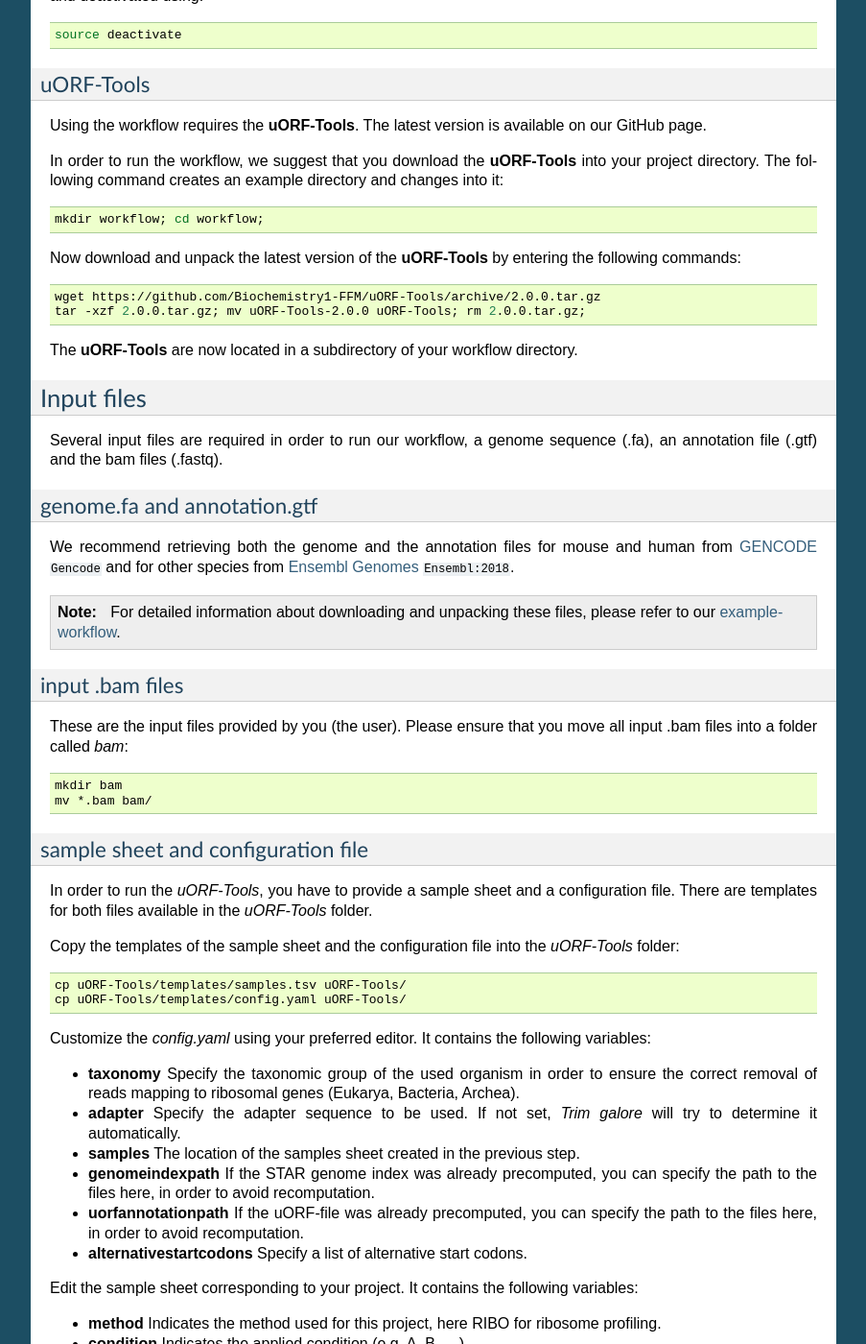
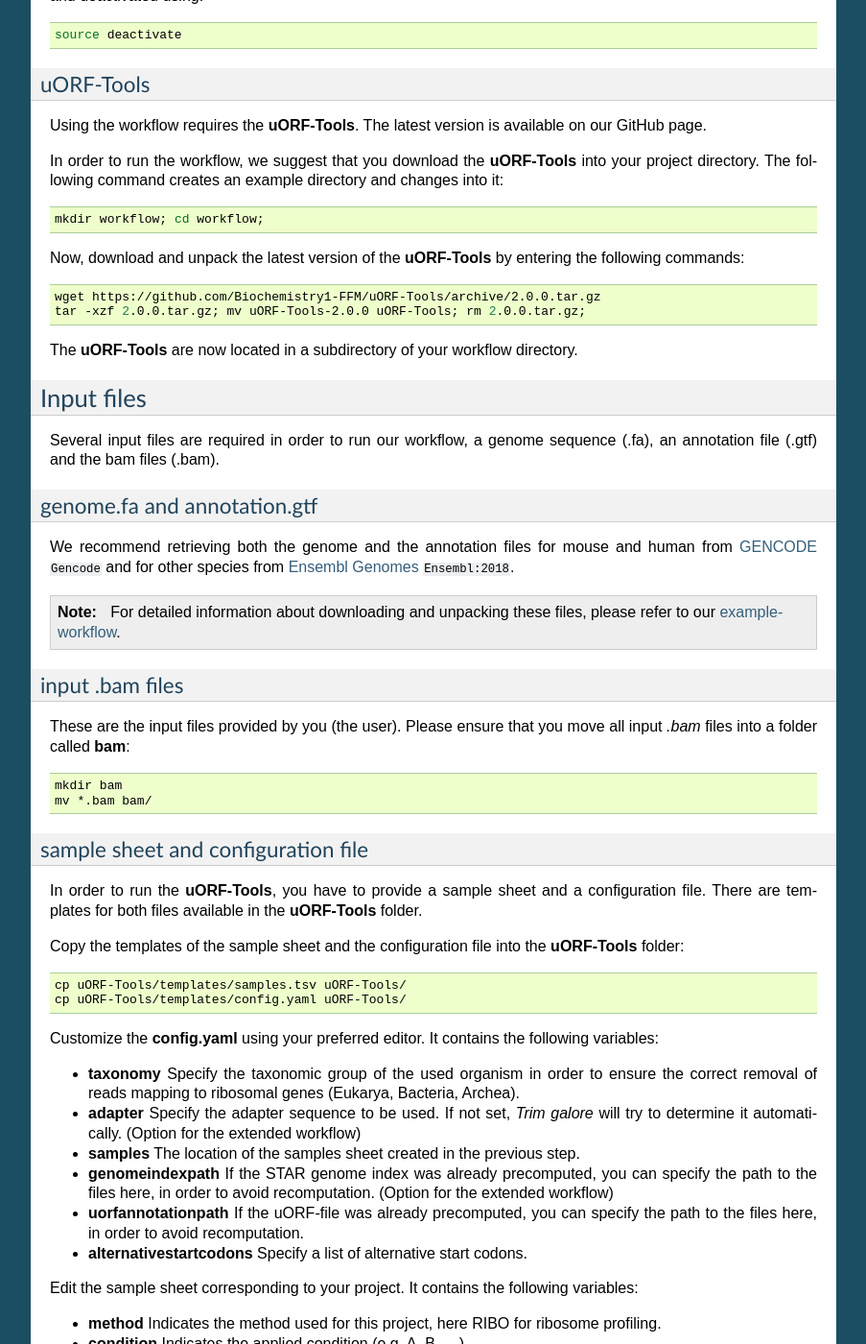
Before and after one commit to RickGelhausen/uORF-Tools_ReadTheDocs, a Sphinx documentation site: the page built from docs/source/overview.rst, in a window 1280 px wide and 1400 px high, scrolled down 2731 px. Shown: the whole window at 96% size, without its empty margins (198-1101 px from the left). Built offline with Sphinx 7.4.7, drawn with Linux system fonts in a browser that asks for light colours; cross-references to code outside the pages are shown as plain code; some of the changed text lies outside the part shown.

```diff
--- a/docs/source/extended-workflow.rst
+++ b/docs/source/extended-workflow.rst
@@ -20,7 +20,7 @@ First of all, we start by creating the project directory and changing to it.
 
 .. code-block:: bash
 
-    mkdir tutorial; cd tutorial;
+    mkdir tutorial_extended; cd tutorial_extended;
 
 We then download the latest version of the **uORF-Tools** into the newly created project folder and unpack it.
 
@@ -249,9 +249,9 @@ Next, we are going to set up the *config.yaml*.
 This file contains the following variables:
 
 • **taxonomy** Specify the taxonomic group of the used organism in order to ensure the correct removal of reads mapping to ribosomal genes (Eukarya, Bacteria, Archea).
-•	**adapter** Specify the adapter sequence to be used. If not set, *Trim galore* will try to determine it automatically.
+•	**adapter** Specify the adapter sequence to be used. If not set, *Trim galore* will try to determine it automatically. (Option for the extended workflow)
 •	**samples** The location of the samples sheet created in the previous step.
-•	**genomeindexpath** If the STAR genome index was already precomputed, you can specify the path to the files here, in order to avoid recomputation.
+•	**genomeindexpath** If the STAR genome index was already precomputed, you can specify the path to the files here, in order to avoid recomputation. (Option for the extended workflow)
 •	**uorfannotationpath** If the uORF-file was already precomputed, you can specify the path to the files here, in order to avoid recomputation.
 • **alternativestartcodons** Specify a list of alternative start codons.
 
--- a/docs/source/overview.rst
+++ b/docs/source/overview.rst
@@ -117,7 +117,7 @@ The following command creates an example directory and changes into it:
 
     mkdir workflow; cd workflow;
 
-Now download and unpack the latest version of the **uORF-Tools** by entering the following commands:
+Now, download and unpack the latest version of the **uORF-Tools** by entering the following commands:
 
 .. code-block:: bash
 
@@ -129,7 +129,7 @@ The **uORF-Tools** are now located in a subdirectory of your workflow directory.
 Input files
 ===========
 
-Several input files are required in order to run our workflow, a genome sequence (.fa), an annotation file (.gtf) and the bam files (.fastq).
+Several input files are required in order to run our workflow, a genome sequence (.fa), an annotation file (.gtf) and the bam files (.bam).
 
 genome.fa and annotation.gtf
 ****************************
@@ -143,7 +143,7 @@ input .bam files
 ****************
 
 These are the input files provided by you (the user).
-Please ensure that you move all input .bam files into a folder called *bam*:
+Please ensure that you move all input *.bam* files into a folder called **bam**:
 
 .. code-block:: bash
 
@@ -154,22 +154,22 @@ Please ensure that you move all input .bam files into a folder called *bam*:
 sample sheet and configuration file
 ***********************************
 
-In order to run the *uORF-Tools*, you have to provide a sample sheet and a configuration file.
-There are templates for both files available in the *uORF-Tools* folder.
+In order to run the **uORF-Tools**, you have to provide a sample sheet and a configuration file.
+There are templates for both files available in the **uORF-Tools** folder.
 
-Copy the templates of the sample sheet and the configuration file into the *uORF-Tools* folder:
+Copy the templates of the sample sheet and the configuration file into the **uORF-Tools** folder:
 
 .. code-block:: bash
 
     cp uORF-Tools/templates/samples.tsv uORF-Tools/
     cp uORF-Tools/templates/config.yaml uORF-Tools/
 
-Customize the *config.yaml* using your preferred editor. It contains the following variables:
+Customize the **config.yaml** using your preferred editor. It contains the following variables:
 
 • **taxonomy** Specify the taxonomic group of the used organism in order to ensure the correct removal of reads mapping to ribosomal genes (Eukarya, Bacteria, Archea).
-•	**adapter** Specify the adapter sequence to be used. If not set, *Trim galore* will try to determine it automatically.
+•	**adapter** Specify the adapter sequence to be used. If not set, *Trim galore* will try to determine it automatically. (Option for the extended workflow)
 •	**samples** The location of the samples sheet created in the previous step.
-•	**genomeindexpath** If the STAR genome index was already precomputed, you can specify the path to the files here, in order to avoid recomputation.
+•	**genomeindexpath** If the STAR genome index was already precomputed, you can specify the path to the files here, in order to avoid recomputation. (Option for the extended workflow)
 •	**uorfannotationpath** If the uORF-file was already precomputed, you can specify the path to the files here, in order to avoid recomputation.
 • **alternativestartcodons** Specify a list of alternative start codons.
 
@@ -200,10 +200,10 @@ As seen in the *samples.tsv* template:
 cluster.yaml
 ************
 
-In the *uORF-Tools* folder, we provide two cluster.yaml files needed by snakemake in order to run on a cluster system:
+In the **uORF-Tools** folder, we provide two cluster.yaml files needed by snakemake in order to run on a cluster system:
 
-• sge-cluster.yaml - for grid based queuing systems
-• torque-cluster.yaml - for torque based queuing systems
+• **sge-cluster.yaml** - for grid based queuing systems
+• **torque-cluster.yaml** - for torque based queuing systems
 
 example-workflow
 ================
```
Also changed, not shown: docs/source/example-workflow.rst (+4 -4 lines).
